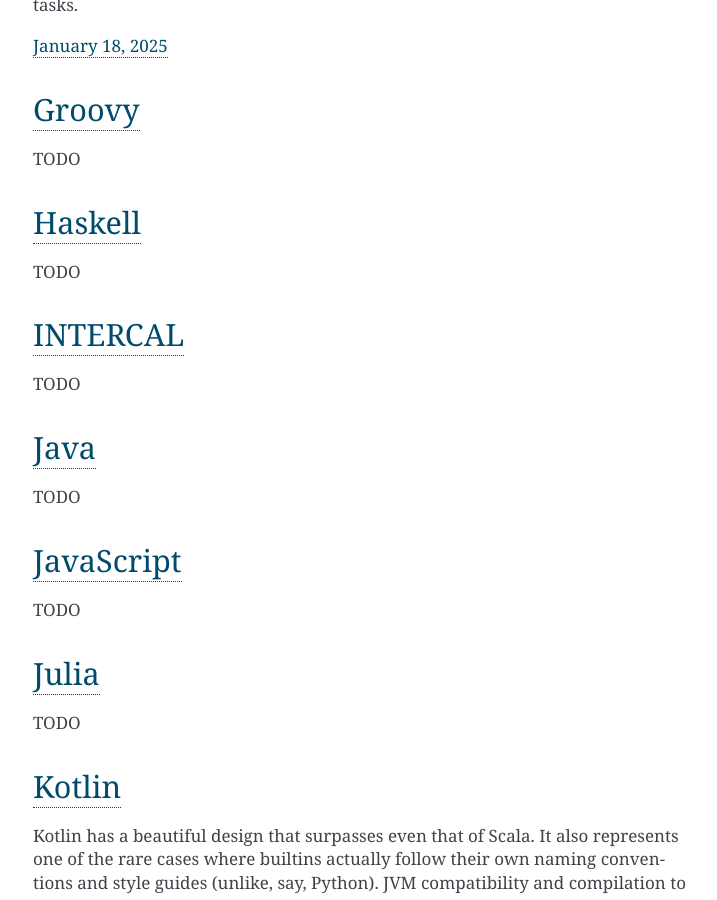
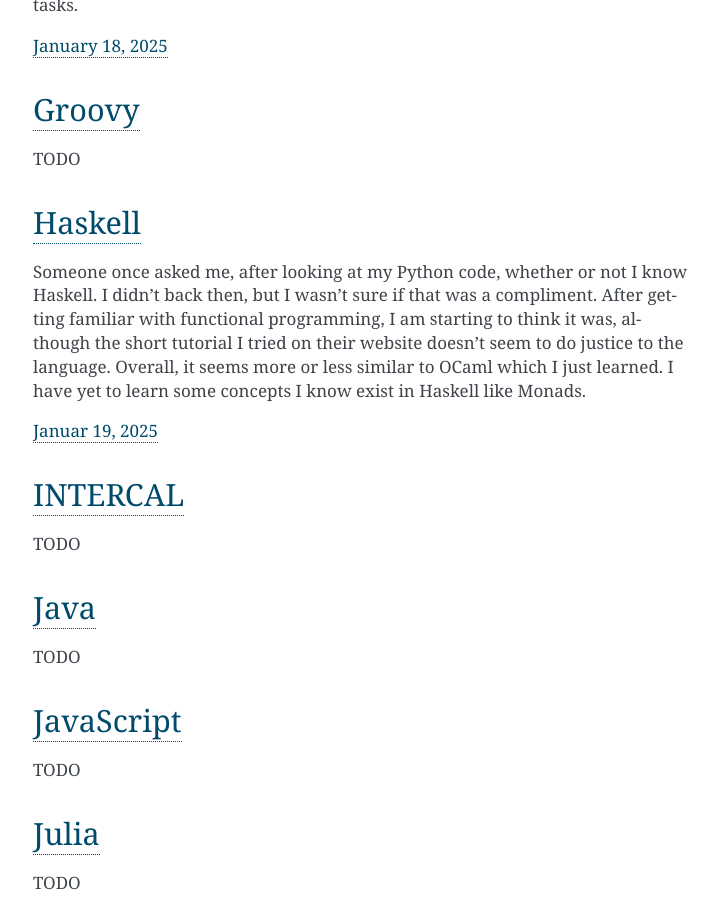
Before and after one commit to AussieSeaweed/personal-website, a Sphinx documentation site: the page built from source/random/pl-tour.rst, in a window 1280 px wide and 900 px high, scrolled down 3070 px. Shown: the whole window, without its empty margins (387-1104 px from the left). Built offline with Sphinx 7.4.7, drawn with Linux system fonts in a browser that asks for light colours.

Commit message:
Add Haskell tour

```diff
--- a/source/random/pl-tour.rst
+++ b/source/random/pl-tour.rst
@@ -126,7 +126,9 @@ TODO
 `Haskell <https://www.haskell.org/>`_
 -------------------------------------
 
-TODO
+Someone once asked me, after looking at my Python code, whether or not I know Haskell. I didn't back then, but I wasn't sure if that was a compliment. After getting familiar with functional programming, I am starting to think it was, although the short tutorial I tried on their website doesn't seem to do justice to the language. Overall, it seems more or less similar to OCaml which I just learned. I have yet to learn some concepts I know exist in Haskell like Monads.
+
+`Januar 19, 2025 <https://www.haskell.org/>`_
 
 `INTERCAL <https://en.wikipedia.org/wiki/INTERCAL>`_
 ----------------------------------------------------
```
